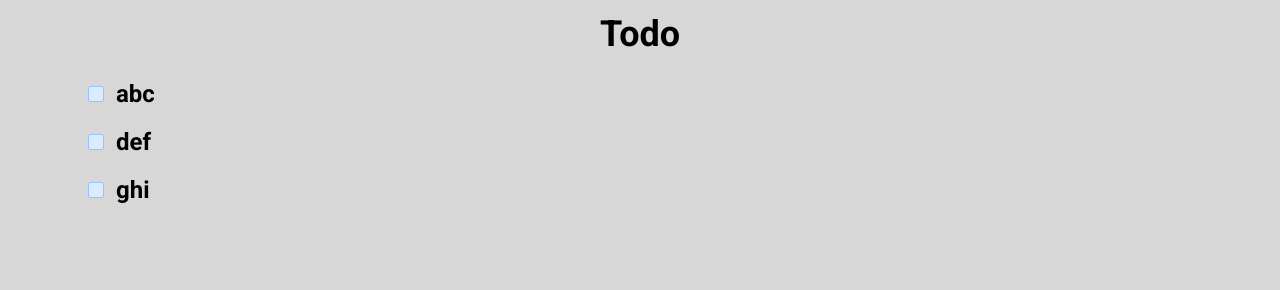
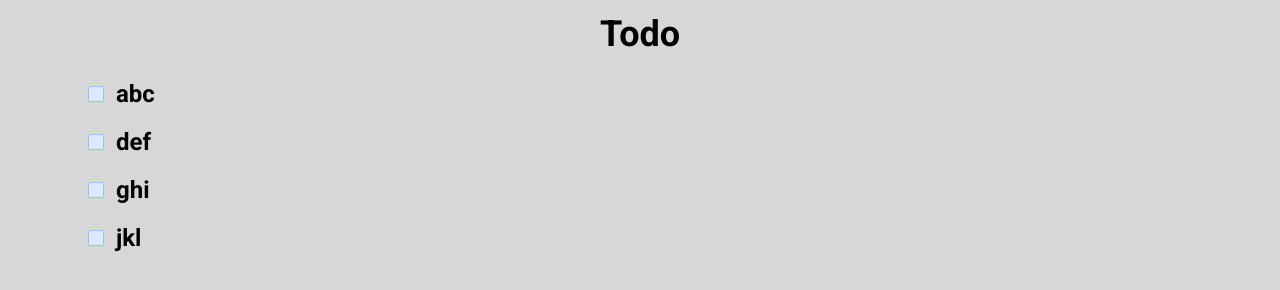
Before and after one commit to MathildeCornelis/react-intro, a React (Vite) app: page / in a window 1280 px wide. Shown: the part 328-618 px from the top of the page. Built offline with nearby package versions, Linux system fonts and the light colour scheme.

Commit message:
map a list

```diff
--- a/src/component/List.jsx
+++ b/src/component/List.jsx
@@ -1,22 +1,18 @@
 import React from 'react';
 
 const List = () => {
+    const todos = ['abc', 'def', 'ghi', 'jkl'];
     return (
         <section className='flex flex-col justify-center pt-4'>
             <h2 className='w-full font-sans text-2xl xl:text-4xl flex flex-col items-center pb-4'>Todo</h2>
             <ul className='flex flex-col pl-5 xl:pl-20'>
+                {todos.map((todo) =>
                 <li className='w-4/5 m-2 flex flex-row items-center'>
                     <input type="checkbox" name="" id="" className='w-3 xl:w-4 h-3 xl:h-4 rounded-sm bg-blue-100 border-blue-300 text-blue-500 focus:ring-blue-800' />
-                    <p className='ml-3 xl:text-2xl'>abc</p>
+                    <p className='ml-3 xl:text-2xl'>{todo}</p>
                 </li>
-                <li className='w-4/5 m-2 flex flex-row items-center'>
-                    <input type="checkbox" name="" id="" className='w-3 xl:w-4 h-3 xl:h-4 rounded-sm bg-blue-100 border-blue-300 text-blue-500 focus:ring-blue-800' />
-                    <p className='ml-3 xl:text-2xl'>def</p>
-                </li>
-                <li className='w-4/5 m-2 flex flex-row items-center'>
-                    <input type="checkbox" name="" id="" className='w-3 xl:w-4 h-3 xl:h-4 rounded-sm bg-blue-100 border-blue-300 text-blue-500 focus:ring-blue-800' />
-                    <p className='ml-3 xl:text-2xl'>ghi</p>
-                </li>
+                )}
+
             </ul>
         </section>
     );
```
